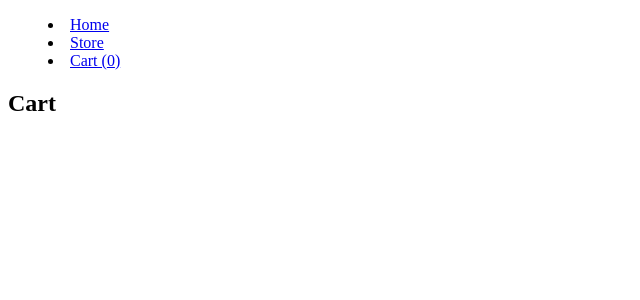
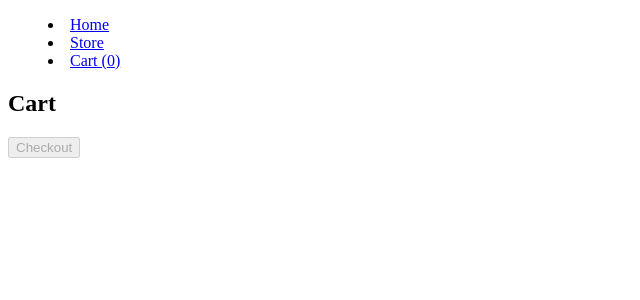
Before and after one commit to Varulli/shopping-cart, a React (Vite) app: page /cart in a window 1280 px wide. Shown: the top 300 px of the page, without its empty margins (0-640 px from the left). Built offline with nearby package versions, Linux system fonts and the light colour scheme.

Commit message:
Add cart items to the CartPage component

```diff
--- a/src/components/CartPage.jsx
+++ b/src/components/CartPage.jsx
@@ -1,8 +1,29 @@
+import { useOutletContext } from "react-router-dom";
+import CartItem from "./CartItem";
+
 function CartPage() {
+  const [cart, setCart] = useOutletContext();
+
   return (
-    <>
+    <main>
       <h2>Cart</h2>
-    </>
+
+      <ul>
+        {Array.from(cart.values()).map((product) => (
+          <CartItem
+            key={product.id}
+            product={product}
+            handleRemove={() =>
+              setCart(new Map([...cart].filter(([id]) => id !== product.id)))
+            }
+          />
+        ))}
+      </ul>
+
+      <button type="button" disabled={cart.size === 0}>
+        Checkout
+      </button>
+    </main>
   );
 }
 
--- a/src/components/Loading.jsx
+++ b/src/components/Loading.jsx
@@ -8,7 +8,7 @@ function Loading() {
   useEffect(() => {
     const interval = setInterval(() => {
       setIndex((index) => (index + 1) % frames.length);
-    }, 200);
+    }, 100);
 
     return () => clearInterval(interval);
   }, []);
--- a/src/styles/App.css
+++ b/src/styles/App.css
@@ -0,0 +1,3 @@
+img {
+    max-width: 200px;
+}
```
